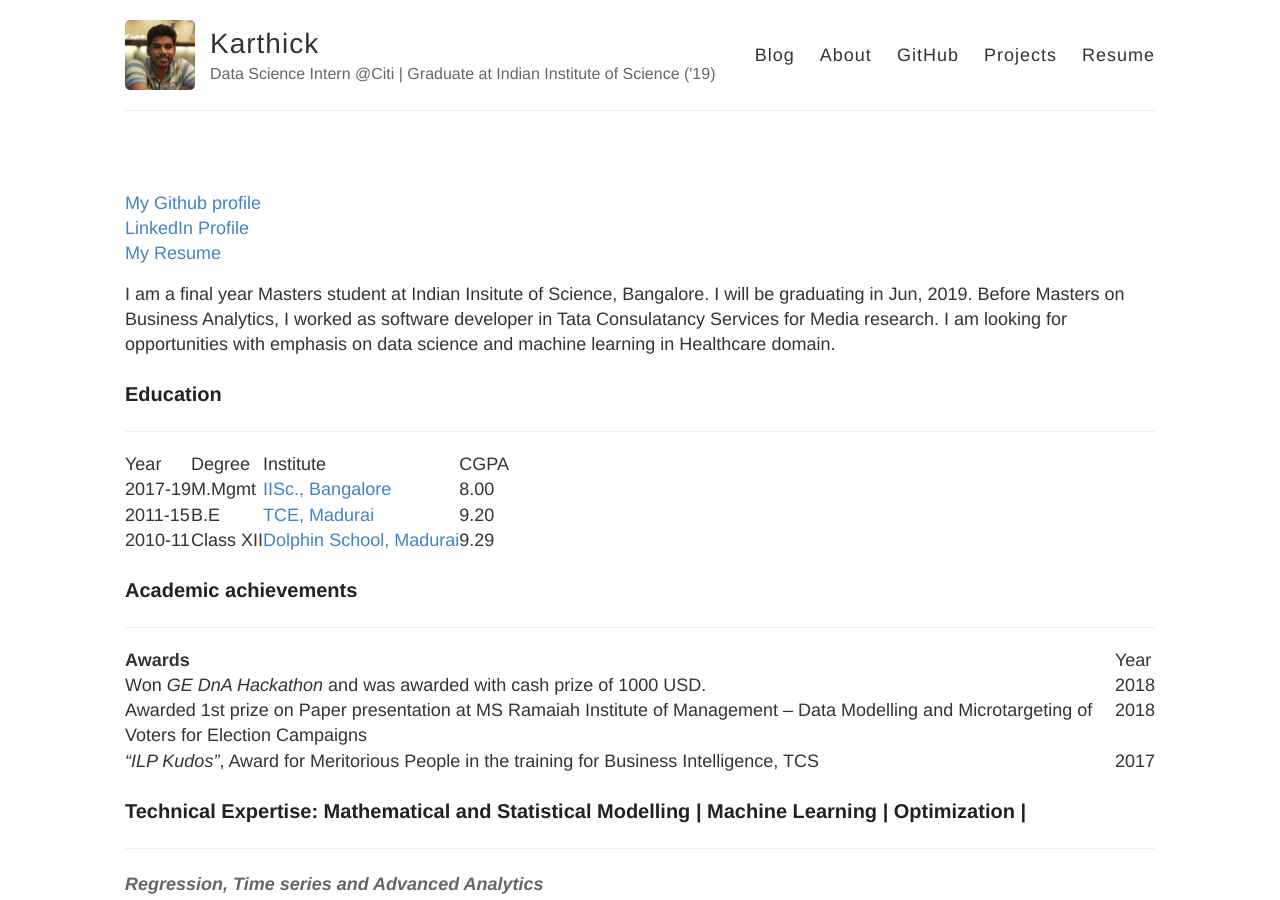
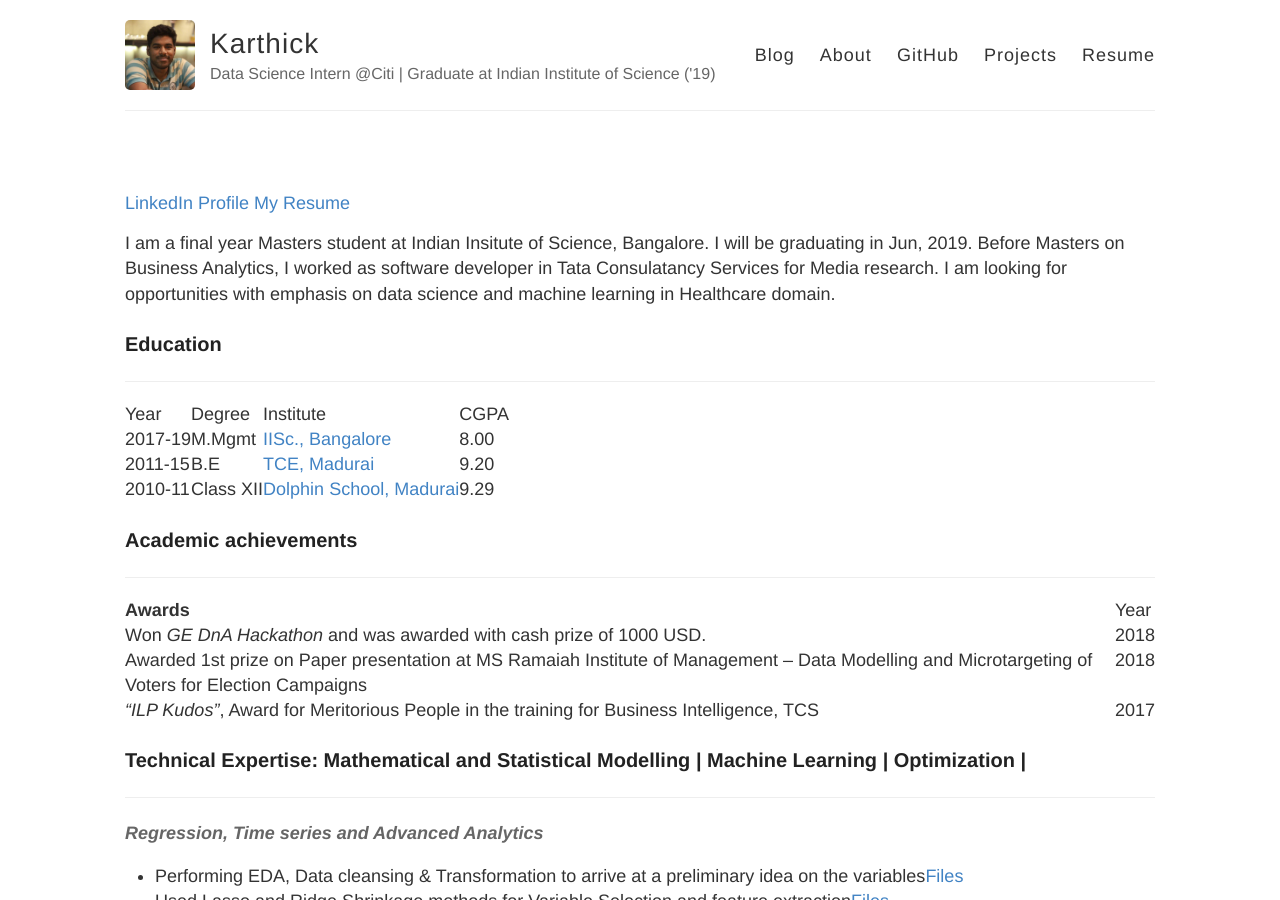
Before and after one commit to SR1608/karthickrajas.github.io, a Jekyll site: the page built from professional.md, in a window 1280 px wide and 900 px high. Built offline with Jekyll 4.4.1, drawn with Linux system fonts in a browser that asks for light colours; our own code applies the rules of GitHub Pages for plain Markdown files.

```diff
--- a/professional.md
+++ b/professional.md
@@ -1,6 +1,4 @@
-[My Github profile](https://github.com/karthickrajas) <br />
-[LinkedIn Profile](https://www.linkedin.com/in/karthick-raja-s-ab839a45/) <br />
-[My Resume](https://drive.google.com/file/d/1TNLWSZNQd_6IcVTkKHrZC4Ox5LopaAwZ/view?usp=sharing)
+[LinkedIn Profile](https://www.linkedin.com/in/karthick-raja-s-ab839a45/)|| [My Resume](https://drive.google.com/file/d/1TNLWSZNQd_6IcVTkKHrZC4Ox5LopaAwZ/view?usp=sharing)
 
 I am a final year Masters student at Indian Insitute of Science, Bangalore. I will be graduating in Jun, 2019. Before Masters on Business Analytics, I worked as software developer in Tata Consulatancy Services for Media research. I am looking for opportunities with emphasis on data science and machine learning in Healthcare domain.
 
```
